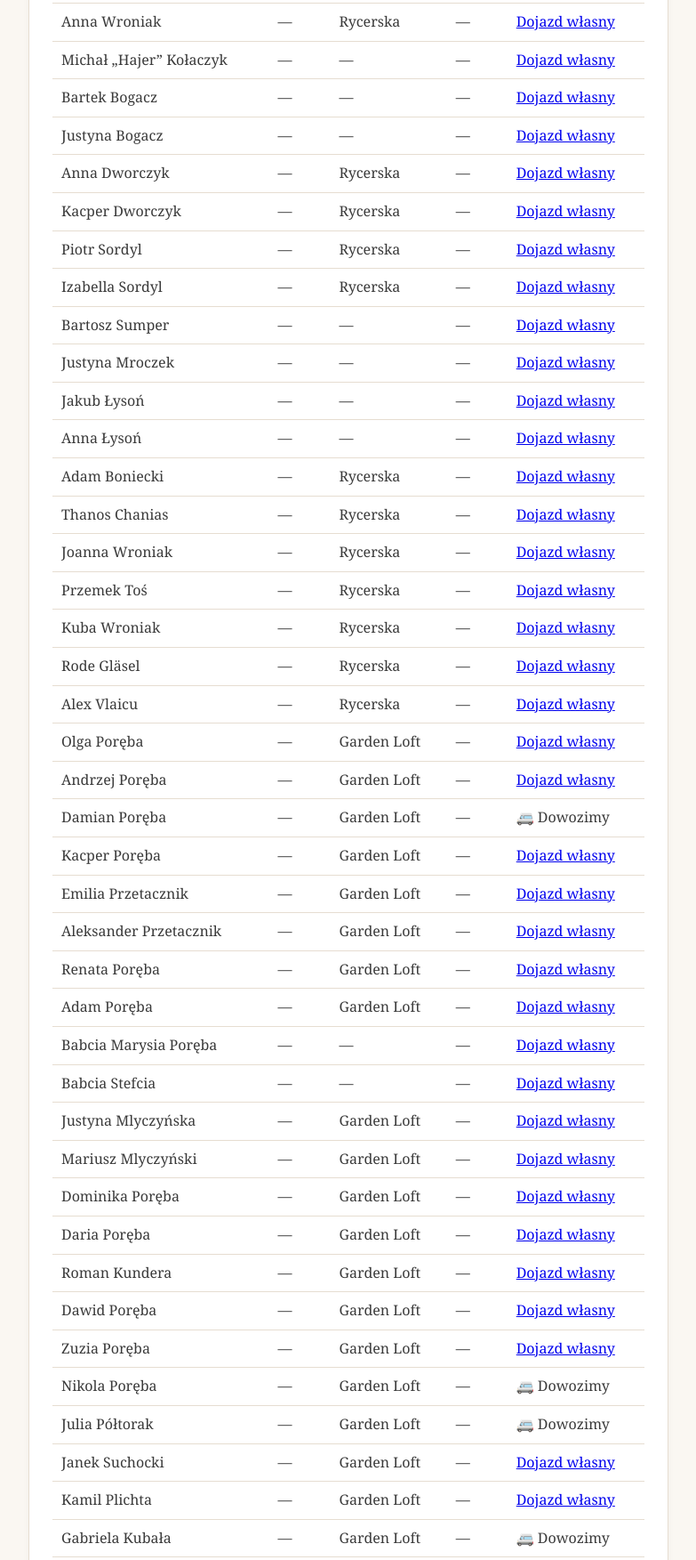
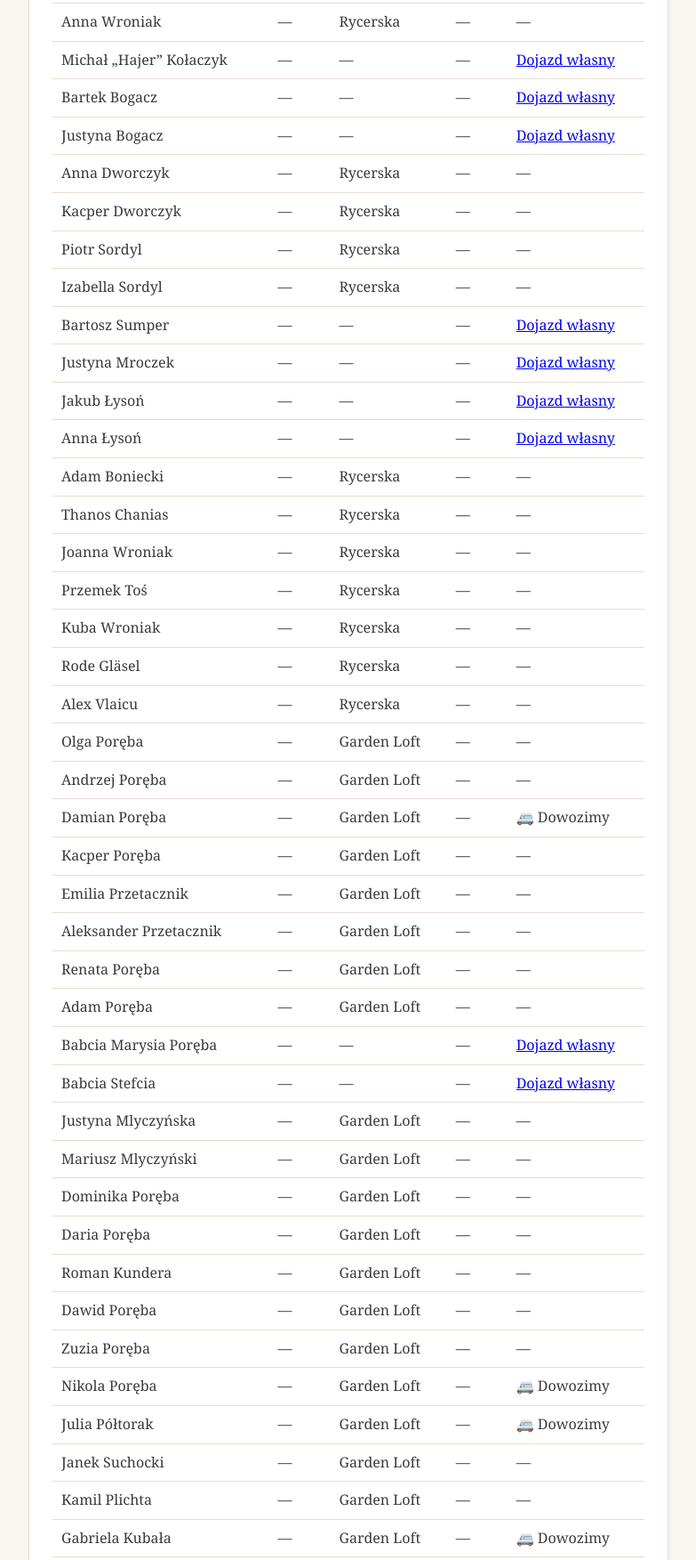
Before and after one commit to EasyL0ver/wesele-info, a plain HTML site: page index.html in a window 1280 px wide. Shown: the part 1517-3270 px from the top of the page at 89% size, without its empty margins (248-1031 px from the left). Drawn offline with Linux system fonts and the light colour scheme.

Commit message:
Dojazd wlasny only for guests without lodging

```diff
--- a/index.html
+++ b/index.html
@@ -154,46 +154,46 @@
           <tr><td>Grzegorz Kudłacik</td><td>—</td><td>—</td><td>—</td><td><a href="#s-wlasny" class="scen-link">Dojazd własny</a></td></tr>
           <tr><td>Rafał Kudłacik</td><td>—</td><td>—</td><td>—</td><td><a href="#s-wlasny" class="scen-link">Dojazd własny</a></td></tr>
           <tr><td>Urszula Kudłacik</td><td>—</td><td>—</td><td>—</td><td><a href="#s-wlasny" class="scen-link">Dojazd własny</a></td></tr>
-          <tr><td>Anna Wroniak</td><td>—</td><td>Rycerska</td><td>—</td><td><a href="#s-wlasny" class="scen-link">Dojazd własny</a></td></tr>
+          <tr><td>Anna Wroniak</td><td>—</td><td>Rycerska</td><td>—</td><td>—</td></tr>
           <tr><td>Michał „Hajer” Kołaczyk</td><td>—</td><td>—</td><td>—</td><td><a href="#s-wlasny" class="scen-link">Dojazd własny</a></td></tr>
           <tr><td>Bartek Bogacz</td><td>—</td><td>—</td><td>—</td><td><a href="#s-wlasny" class="scen-link">Dojazd własny</a></td></tr>
           <tr><td>Justyna Bogacz</td><td>—</td><td>—</td><td>—</td><td><a href="#s-wlasny" class="scen-link">Dojazd własny</a></td></tr>
-          <tr><td>Anna Dworczyk</td><td>—</td><td>Rycerska</td><td>—</td><td><a href="#s-wlasny" class="scen-link">Dojazd własny</a></td></tr>
-          <tr><td>Kacper Dworczyk</td><td>—</td><td>Rycerska</td><td>—</td><td><a href="#s-wlasny" class="scen-link">Dojazd własny</a></td></tr>
-          <tr><td>Piotr Sordyl</td><td>—</td><td>Rycerska</td><td>—</td><td><a href="#s-wlasny" class="scen-link">Dojazd własny</a></td></tr>
-          <tr><td>Izabella Sordyl</td><td>—</td><td>Rycerska</td><td>—</td><td><a href="#s-wlasny" class="scen-link">Dojazd własny</a></td></tr>
+          <tr><td>Anna Dworczyk</td><td>—</td><td>Rycerska</td><td>—</td><td>—</td></tr>
+          <tr><td>Kacper Dworczyk</td><td>—</td><td>Rycerska</td><td>—</td><td>—</td></tr>
+          <tr><td>Piotr Sordyl</td><td>—</td><td>Rycerska</td><td>—</td><td>—</td></tr>
+          <tr><td>Izabella Sordyl</td><td>—</td><td>Rycerska</td><td>—</td><td>—</td></tr>
           <tr><td>Bartosz Sumper</td><td>—</td><td>—</td><td>—</td><td><a href="#s-wlasny" class="scen-link">Dojazd własny</a></td></tr>
           <tr><td>Justyna Mroczek</td><td>—</td><td>—</td><td>—</td><td><a href="#s-wlasny" class="scen-link">Dojazd własny</a></td></tr>
           <tr><td>Jakub Łysoń</td><td>—</td><td>—</td><td>—</td><td><a href="#s-wlasny" class="scen-link">Dojazd własny</a></td></tr>
           <tr><td>Anna Łysoń</td><td>—</td><td>—</td><td>—</td><td><a href="#s-wlasny" class="scen-link">Dojazd własny</a></td></tr>
-          <tr><td>Adam Boniecki</td><td>—</td><td>Rycerska</td><td>—</td><td><a href="#s-wlasny" class="scen-link">Dojazd własny</a></td></tr>
-          <tr><td>Thanos Chanias</td><td>—</td><td>Rycerska</td><td>—</td><td><a href="#s-wlasny" class="scen-link">Dojazd własny</a></td></tr>
-          <tr><td>Joanna Wroniak</td><td>—</td><td>Rycerska</td><td>—</td><td><a href="#s-wlasny" class="scen-link">Dojazd własny</a></td></tr>
-          <tr><td>Przemek Toś</td><td>—</td><td>Rycerska</td><td>—</td><td><a href="#s-wlasny" class="scen-link">Dojazd własny</a></td></tr>
-          <tr><td>Kuba Wroniak</td><td>—</td><td>Rycerska</td><td>—</td><td><a href="#s-wlasny" class="scen-link">Dojazd własny</a></td></tr>
-          <tr><td>Rode Gläsel</td><td>—</td><td>Rycerska</td><td>—</td><td><a href="#s-wlasny" class="scen-link">Dojazd własny</a></td></tr>
-          <tr><td>Alex Vlaicu</td><td>—</td><td>Rycerska</td><td>—</td><td><a href="#s-wlasny" class="scen-link">Dojazd własny</a></td></tr>
-          <tr><td>Olga Poręba</td><td>—</td><td>Garden Loft</td><td>—</td><td><a href="#s-wlasny" class="scen-link">Dojazd własny</a></td></tr>
-          <tr><td>Andrzej Poręba</td><td>—</td><td>Garden Loft</td><td>—</td><td><a href="#s-wlasny" class="scen-link">Dojazd własny</a></td></tr>
+          <tr><td>Adam Boniecki</td><td>—</td><td>Rycerska</td><td>—</td><td>—</td></tr>
+          <tr><td>Thanos Chanias</td><td>—</td><td>Rycerska</td><td>—</td><td>—</td></tr>
+          <tr><td>Joanna Wroniak</td><td>—</td><td>Rycerska</td><td>—</td><td>—</td></tr>
+          <tr><td>Przemek Toś</td><td>—</td><td>Rycerska</td><td>—</td><td>—</td></tr>
+          <tr><td>Kuba Wroniak</td><td>—</td><td>Rycerska</td><td>—</td><td>—</td></tr>
+          <tr><td>Rode Gläsel</td><td>—</td><td>Rycerska</td><td>—</td><td>—</td></tr>
+          <tr><td>Alex Vlaicu</td><td>—</td><td>Rycerska</td><td>—</td><td>—</td></tr>
+          <tr><td>Olga Poręba</td><td>—</td><td>Garden Loft</td><td>—</td><td>—</td></tr>
+          <tr><td>Andrzej Poręba</td><td>—</td><td>Garden Loft</td><td>—</td><td>—</td></tr>
           <tr><td>Damian Poręba</td><td>—</td><td>Garden Loft</td><td>—</td><td>🚐 Dowozimy</td></tr>
-          <tr><td>Kacper Poręba</td><td>—</td><td>Garden Loft</td><td>—</td><td><a href="#s-wlasny" class="scen-link">Dojazd własny</a></td></tr>
-          <tr><td>Emilia Przetacznik</td><td>—</td><td>Garden Loft</td><td>—</td><td><a href="#s-wlasny" class="scen-link">Dojazd własny</a></td></tr>
-          <tr><td>Aleksander Przetacznik</td><td>—</td><td>Garden Loft</td><td>—</td><td><a href="#s-wlasny" class="scen-link">Dojazd własny</a></td></tr>
-          <tr><td>Renata Poręba</td><td>—</td><td>Garden Loft</td><td>—</td><td><a href="#s-wlasny" class="scen-link">Dojazd własny</a></td></tr>
-          <tr><td>Adam Poręba</td><td>—</td><td>Garden Loft</td><td>—</td><td><a href="#s-wlasny" class="scen-link">Dojazd własny</a></td></tr>
+          <tr><td>Kacper Poręba</td><td>—</td><td>Garden Loft</td><td>—</td><td>—</td></tr>
+          <tr><td>Emilia Przetacznik</td><td>—</td><td>Garden Loft</td><td>—</td><td>—</td></tr>
+          <tr><td>Aleksander Przetacznik</td><td>—</td><td>Garden Loft</td><td>—</td><td>—</td></tr>
+          <tr><td>Renata Poręba</td><td>—</td><td>Garden Loft</td><td>—</td><td>—</td></tr>
+          <tr><td>Adam Poręba</td><td>—</td><td>Garden Loft</td><td>—</td><td>—</td></tr>
           <tr><td>Babcia Marysia Poręba</td><td>—</td><td>—</td><td>—</td><td><a href="#s-wlasny" class="scen-link">Dojazd własny</a></td></tr>
           <tr><td>Babcia Stefcia</td><td>—</td><td>—</td><td>—</td><td><a href="#s-wlasny" class="scen-link">Dojazd własny</a></td></tr>
-          <tr><td>Justyna Mlyczyńska</td><td>—</td><td>Garden Loft</td><td>—</td><td><a href="#s-wlasny" class="scen-link">Dojazd własny</a></td></tr>
-          <tr><td>Mariusz Mlyczyński</td><td>—</td><td>Garden Loft</td><td>—</td><td><a href="#s-wlasny" class="scen-link">Dojazd własny</a></td></tr>
-          <tr><td>Dominika Poręba</td><td>—</td><td>Garden Loft</td><td>—</td><td><a href="#s-wlasny" class="scen-link">Dojazd własny</a></td></tr>
-          <tr><td>Daria Poręba</td><td>—</td><td>Garden Loft</td><td>—</td><td><a href="#s-wlasny" class="scen-link">Dojazd własny</a></td></tr>
-          <tr><td>Roman Kundera</td><td>—</td><td>Garden Loft</td><td>—</td><td><a href="#s-wlasny" class="scen-link">Dojazd własny</a></td></tr>
-          <tr><td>Dawid Poręba</td><td>—</td><td>Garden Loft</td><td>—</td><td><a href="#s-wlasny" class="scen-link">Dojazd własny</a></td></tr>
-          <tr><td>Zuzia Poręba</td><td>—</td><td>Garden Loft</td><td>—</td><td><a href="#s-wlasny" class="scen-link">Dojazd własny</a></td></tr>
+          <tr><td>Justyna Mlyczyńska</td><td>—</td><td>Garden Loft</td><td>—</td><td>—</td></tr>
+          <tr><td>Mariusz Mlyczyński</td><td>—</td><td>Garden Loft</td><td>—</td><td>—</td></tr>
+          <tr><td>Dominika Poręba</td><td>—</td><td>Garden Loft</td><td>—</td><td>—</td></tr>
+          <tr><td>Daria Poręba</td><td>—</td><td>Garden Loft</td><td>—</td><td>—</td></tr>
+          <tr><td>Roman Kundera</td><td>—</td><td>Garden Loft</td><td>—</td><td>—</td></tr>
+          <tr><td>Dawid Poręba</td><td>—</td><td>Garden Loft</td><td>—</td><td>—</td></tr>
+          <tr><td>Zuzia Poręba</td><td>—</td><td>Garden Loft</td><td>—</td><td>—</td></tr>
           <tr><td>Nikola Poręba</td><td>—</td><td>Garden Loft</td><td>—</td><td>🚐 Dowozimy</td></tr>
           <tr><td>Julia Półtorak</td><td>—</td><td>Garden Loft</td><td>—</td><td>🚐 Dowozimy</td></tr>
-          <tr><td>Janek Suchocki</td><td>—</td><td>Garden Loft</td><td>—</td><td><a href="#s-wlasny" class="scen-link">Dojazd własny</a></td></tr>
-          <tr><td>Kamil Plichta</td><td>—</td><td>Garden Loft</td><td>—</td><td><a href="#s-wlasny" class="scen-link">Dojazd własny</a></td></tr>
+          <tr><td>Janek Suchocki</td><td>—</td><td>Garden Loft</td><td>—</td><td>—</td></tr>
+          <tr><td>Kamil Plichta</td><td>—</td><td>Garden Loft</td><td>—</td><td>—</td></tr>
           <tr><td>Gabriela Kubała</td><td>—</td><td>Garden Loft</td><td>—</td><td>🚐 Dowozimy</td></tr>
         </tbody>
       </table>
```
